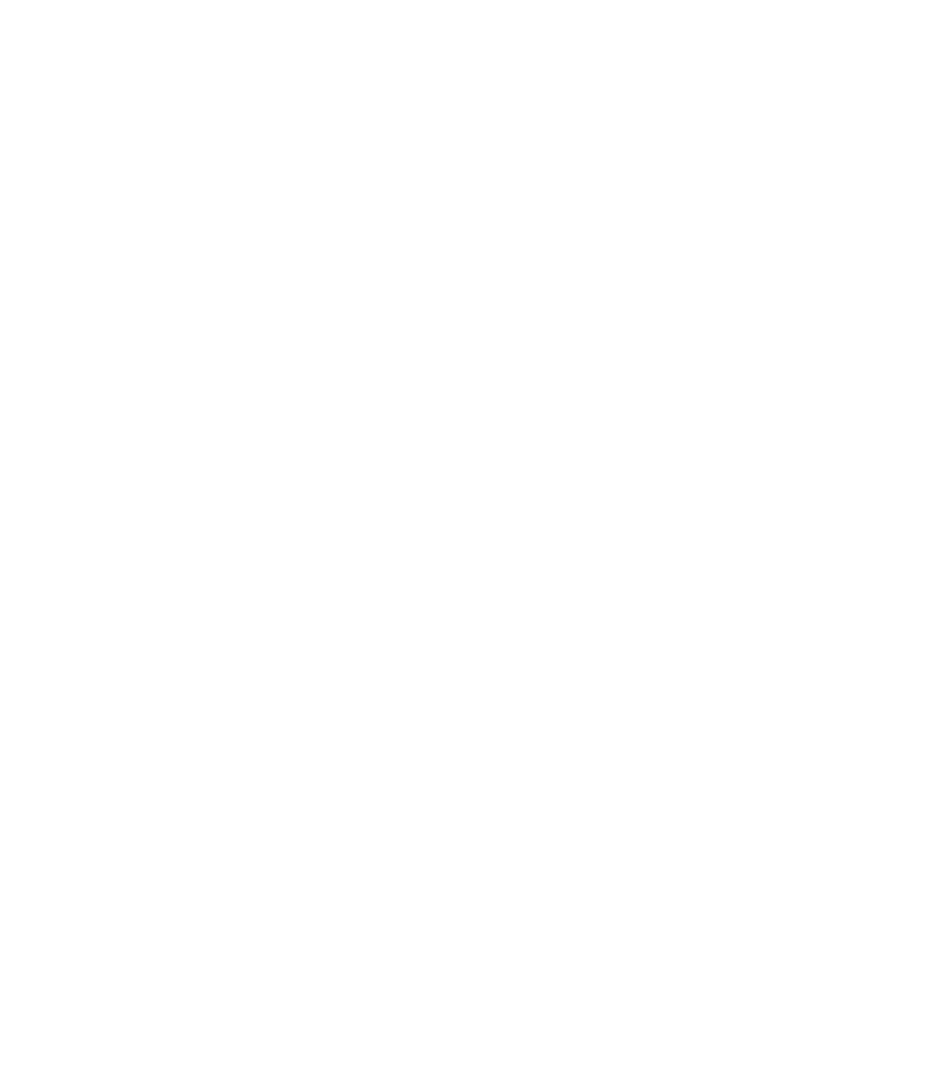
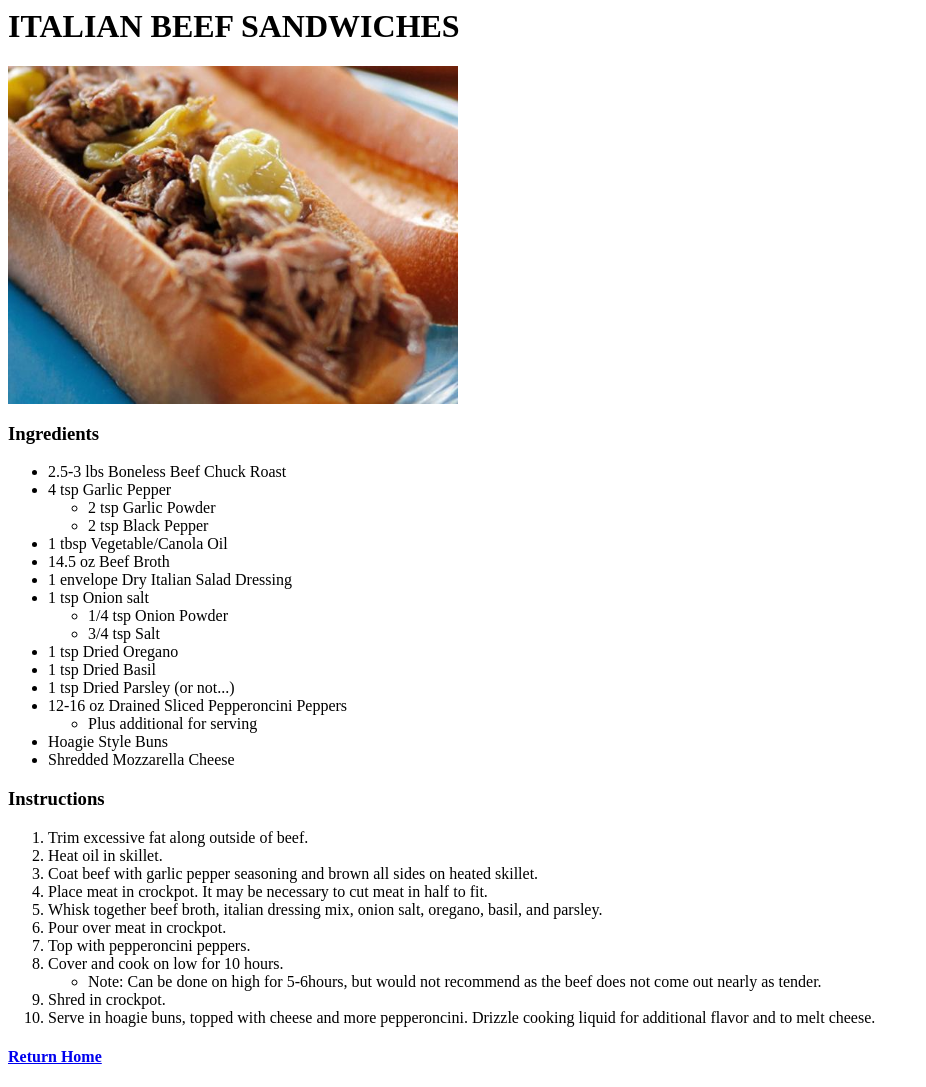
Before and after one commit to tychobrohe-v/odin-recipes, a plain HTML site: page pages/sandwich.html in a window 1280 px wide. Shown: the whole page, without its empty margins (0-926 px from the left). Before the commit the page ends 800 px from the top, so only its background shows below. Drawn offline with Linux system fonts and the light colour scheme.

Commit message:
Complete sandwich page

```diff
--- a/pages/sandwich.html
+++ b/pages/sandwich.html
@@ -2,11 +2,65 @@
     <html lang="en">
         <head>
             <meta charset="UTF-8">
-            <title></title>
+            <title>Italian Beef Sandwiches</title>
         </head>
 
         <body>
-            <h1></h1>
+            <h1>ITALIAN BEEF SANDWICHES</h1>
+            <img src="../images/sandwich.jpeg" width="450">
+
+            <h3>Ingredients</h3>
+            <ul>
+                <li>2.5-3 lbs Boneless Beef Chuck Roast</li>
+                <li>4 tsp Garlic Pepper
+                    <ul>
+                        <li>2 tsp Garlic Powder</li>
+                        <li>2 tsp Black Pepper</li>
+                    </ul>
+                </li>
+                <li>1 tbsp Vegetable/Canola Oil</li>
+                <li>14.5 oz Beef Broth</li>
+                <li>1 envelope Dry Italian Salad Dressing</li>
+                <li>1 tsp Onion salt
+                    <ul>
+                        <li>1/4 tsp Onion Powder</li>
+                        <li>3/4 tsp Salt</li>
+                    </ul>
+                </li>
+                <li>1 tsp Dried Oregano</li>
+                <li>1 tsp Dried Basil</li>
+                <li>1 tsp Dried Parsley (or not...)</li>
+                <li>12-16 oz Drained Sliced Pepperoncini Peppers
+                    <ul>
+                        <li>Plus additional for serving</li>
+                    </ul>
+                </li>
+                <li>Hoagie Style Buns</li>
+                <li>Shredded Mozzarella Cheese</li>
+            </ul>
+
+            <h3>Instructions</h3>
+            <ol>
+                <li>Trim excessive fat along outside of beef.</li>
+                <li>Heat oil in skillet.</li>
+                <li>Coat beef with garlic pepper seasoning and brown all sides on heated skillet.</li>
+                <li>Place meat in crockpot. It may be necessary to cut meat in half to fit.</li>
+                <li>Whisk together beef broth, italian dressing  mix, onion salt, oregano, basil, and parsley.</li>
+                <li>Pour over meat in crockpot.</li>
+                <li>Top with pepperoncini peppers.</li>
+                <li>Cover and cook on low for 10 hours.
+                    <ul>
+                        <li>Note: Can be done on high for 5-6hours, but would not recommend as the beef
+                            does not come out nearly as tender.</li>
+                    </ul>
+                </li>
+                <li>Shred in crockpot.</li>
+                <li>Serve in hoagie buns, topped with cheese and more pepperoncini. Drizzle cooking liquid
+                    for additional flavor and to melt cheese.
+                </li>
+            </ol>
+
+            <h4><a href="../index.html">Return Home</a></h4>
         </body>
     </html>
 </DOCTYPE>
```
